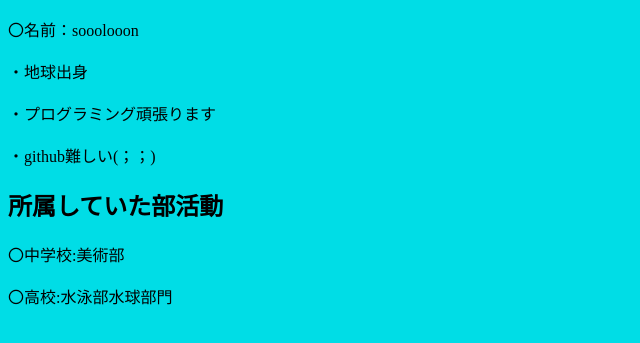
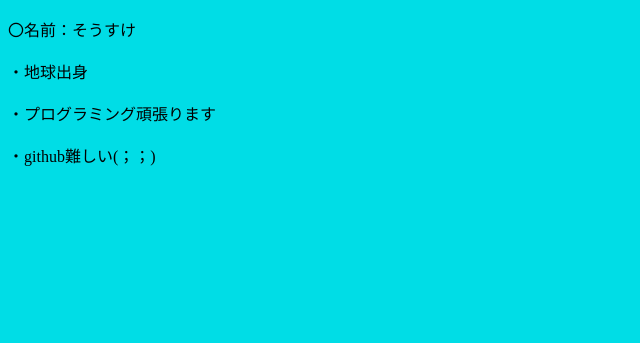
Before and after one commit to sooolooon/sooolooon.github.io, a plain HTML site: page index.html in a window 1280 px wide. Shown: the part 113-456 px from the top of the page, without its empty margins (0-640 px from the left). Drawn offline with Linux system fonts and the light colour scheme.

Commit message:
Add files via upload

```diff
--- a/index.html
+++ b/index.html
@@ -2,7 +2,7 @@
 
  <head>
 
-  <title>おはこんばんちは</title>
+  <title>おれのほーむぺーじ</title>
 
  </head>
 
@@ -11,7 +11,7 @@
 
 <h1>自己紹介</h1>
 <h2>基本情報</h2>
-〇名前：sooolooon
+〇名前：そうすけ
 <br>
 <br>・地球出身
 <br>
@@ -19,9 +19,6 @@
 <br>
 <br>・github難しい(；；)
 <br>
-<h2>所属していた部活動</h2>
-〇中学校:美術部
-<br>
-<br>〇高校:水泳部水球部門
+
 
 </html>
```
